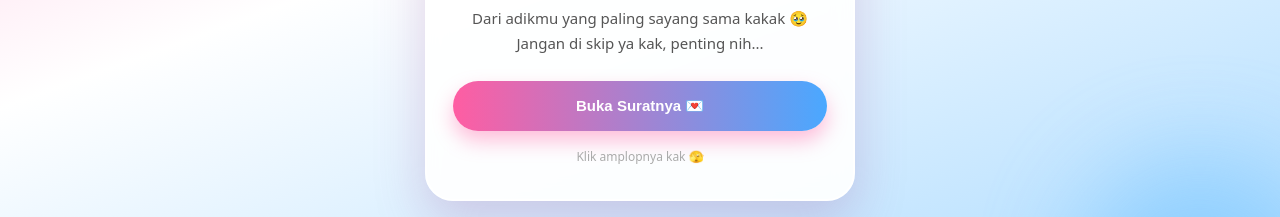
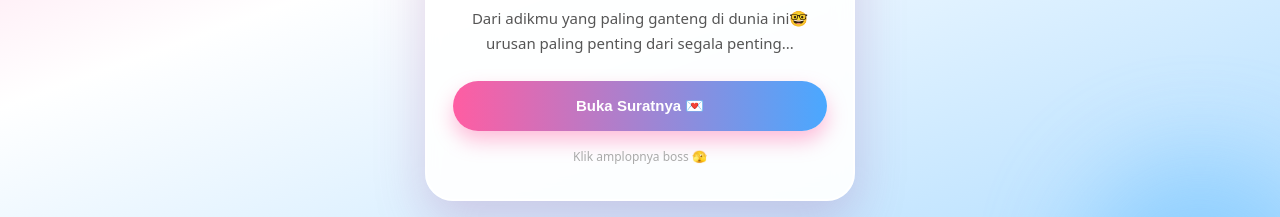
Before and after one commit to rhmdprtma/ummukakakutersayang, a plain HTML site: page index.html in a window 1280 px wide. Shown: the part 461-678 px from the top of the page. Drawn offline with Linux system fonts and the light colour scheme.

Commit message:
Update index.html

```diff
--- a/index.html
+++ b/index.html
@@ -52,9 +52,9 @@ small{color:#999;font-size:12px}
   <div class="badge">✦ ADA SURAT MASUK ✦</div>
   <div class="envelope-besar" style="margin:28px 0 10px">💌</div>
   <h1>Ada Surat<br><span>Buat Kakakku Tersayang</span></h1>
-  <p style="margin-top:10px">Dari adikmu yang paling sayang sama kakak 🥹<br>Jangan di skip ya kak, penting nih...</p>
+  <p style="margin-top:10px">Dari adikmu yang paling ganteng di dunia ini🤓<br>urusan paling penting dari segala penting...</p>
   <button class="btn btn-open" onclick="bukaCover()">Buka Suratnya 💌</button>
-  <p style="margin-top:16px;font-size:12px;color:#aaa">Klik amplopnya kak 🫣</p>
+  <p style="margin-top:16px;font-size:12px;color:#aaa">Klik amplopnya boss 🫣</p>
 </div>
 
 <!-- 1. BASA BASI - KATA-KATA LU -->
```
